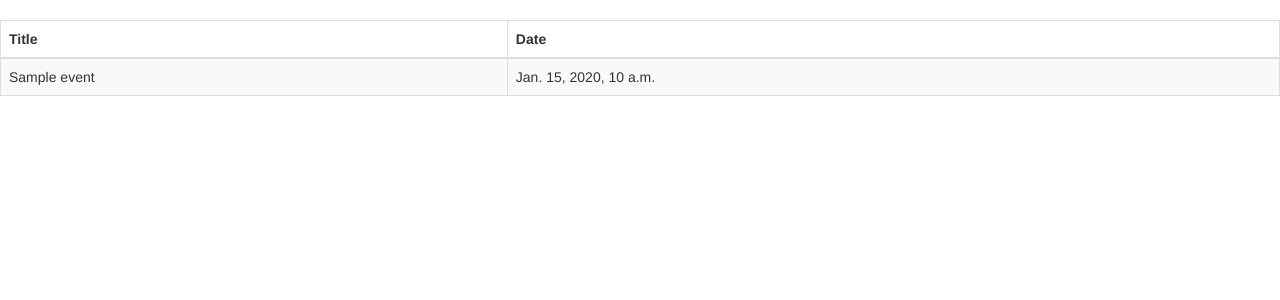
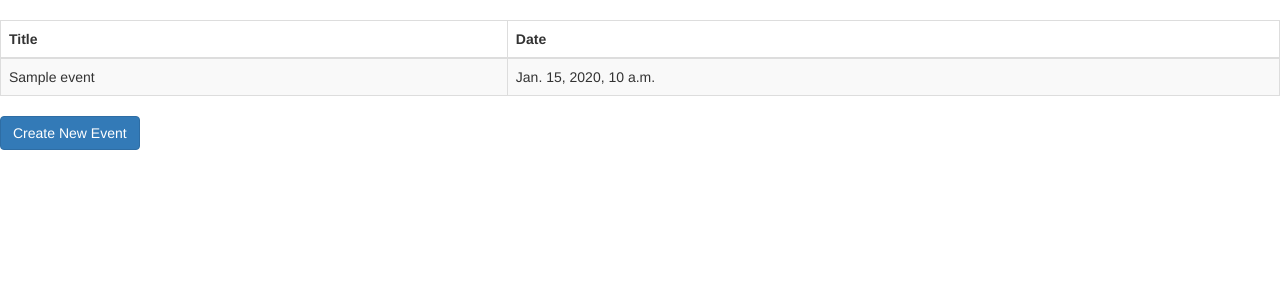
Before and after one commit to mattbrandman/rushmanager, a Django app: template templates/events/all_events.html in a window 1280 px wide. Shown: the part 52-352 px from the top of the page. Run offline with Django 3.2, Linux system fonts and the light colour scheme; the template is opened without the code that fills it: most values are stand-ins (such as "Sample title", 1, 10 or a date in 2020); some libraries are stand-ins or nearby versions.

Commit message:
new events button

```diff
--- a/templates/events/all_events.html
+++ b/templates/events/all_events.html
@@ -21,5 +21,8 @@
 			</tbody>
 		</table>
 </div>
+<div class="row">
+	<a class="btn btn-primary" href="{% url 'events:create_event' %}">Create New Event</a>
+</div>
 </div>
 {% endblock %}
```
